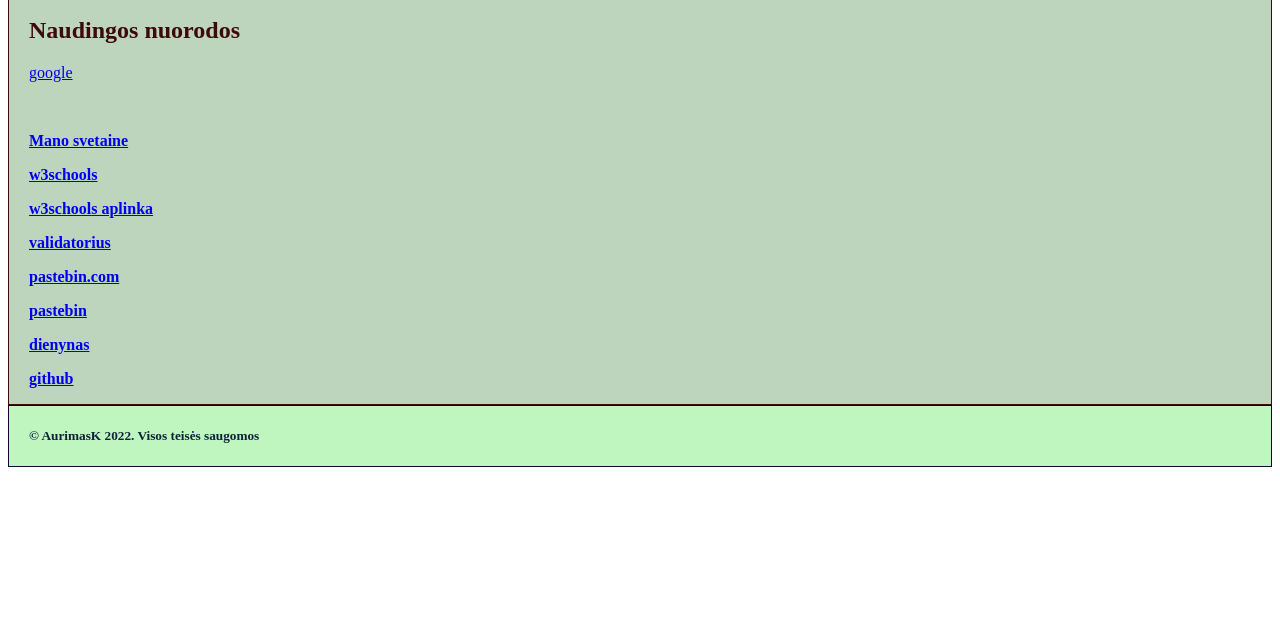
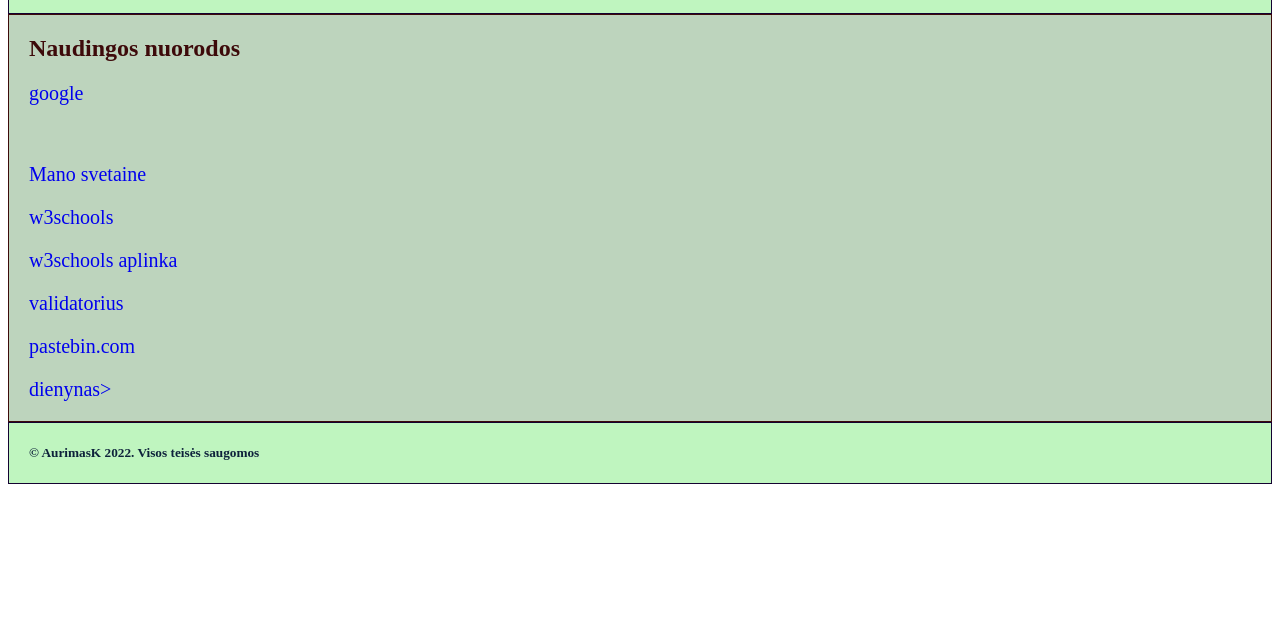
Before and after one commit to AurimasKonst/AKmybitbybit, a plain HTML site: page links.html in a window 1280 px wide. Shown: the part 159-800 px from the top of the page. Drawn offline with Linux system fonts and the light colour scheme.

Commit message:
pataisyta2

```diff
--- a/links.html
+++ b/links.html
@@ -20,11 +20,26 @@
 	                     border: 2px solid rgb(20, 2, 49);
 	                    padding: 6px 10px;
     }
+	nav a:hover  {
+             color: rgb(226, 19, 88);
+              text-decoration: underline 5px;
+	}
 	main {
         background-color:rgb(189, 212, 189);
 		         padding: 0px 20px;
 		         border: 1px solid rgb(61, 10, 10);
 		          margin:0%;
+   }
+   main a:link, a:visited {
+	text-decoration: none;
+   }
+   main a:hover  {
+             color: rgb(226, 19, 88);
+              text-decoration: underline 5px;
+   }
+   main a:active  {
+             color: rgb(52, 12, 128);
+              text-decoration: underline 5px;
    }
    h1, h2 {
          font weight: bold;
@@ -33,6 +48,7 @@
       p {
          font weight: bold;
 		 color:darkgreen;
+		 font-size:20px;
          }
 
    footer {
@@ -68,21 +84,19 @@
 
 	<p><a href="https://www.google.com" target="_blank"> google </a></p>
 	<br/>
-	<p><a href="http://mybitbybit.site/java34/Aurimas%20K/" target="_blank"><b>Mano svetaine</b></a></p>
+	<p><a href="http://mybitbybit.site/java34/Aurimas%20K/" target="_blank">Mano svetaine</a></p>
 
-	<p><a href="https://www.w3schools.com/html" target="_blank"><b>w3schools</b></a></p>
+	<p><a href="https://www.w3schools.com/html" target="_blank">w3schools</a></p>
 
-	<p><a href="https://www.w3schools.com/html/tryit.asp?filename=tryhtml_intro" target="_blank"><b>w3schools aplinka<b/></a></p>
+	<p><a href="https://www.w3schools.com/html/tryit.asp?filename=tryhtml_intro" target="_blank">w3schools aplinka</a></p>
 
-	<p><a href="https://https://validator.w3.org" target="_blank"><b>validatorius<b/></a></p>
+	<p><a href="https://https://validator.w3.org" target="_blank">validatorius</a></p>
 
-	<p><a href="https://pastebin.com" target="_blank"><b>pastebin.com</b></a></p>
+	<p><a href="https://pastebin.com" target="_blank">pastebin.com</a></p>
 
-	<p><a href="https://pastebin.com" target="_blank">pastebin</a></p>
+	<p><a href="https://inv.bit.lt/home" target="_blank">dienynas></a></p>
 
-	<p><a href="https://inv.bit.lt/home" target="_blank"><b>dienynas</b></a></p>
-
-	<p><a href="https://github.com/" target="_blank"><b>github<b/></a></p>
+	<p><a href="https://github.com/" target="_blank"><github></a></p>
    </main>
 
    <footer>
```
Also changed, not shown: bookmarks.html (+8 -9 lines), galerija.html (+14 -4 lines), index.html (+10 -1 lines), img/africa2.png (added).
